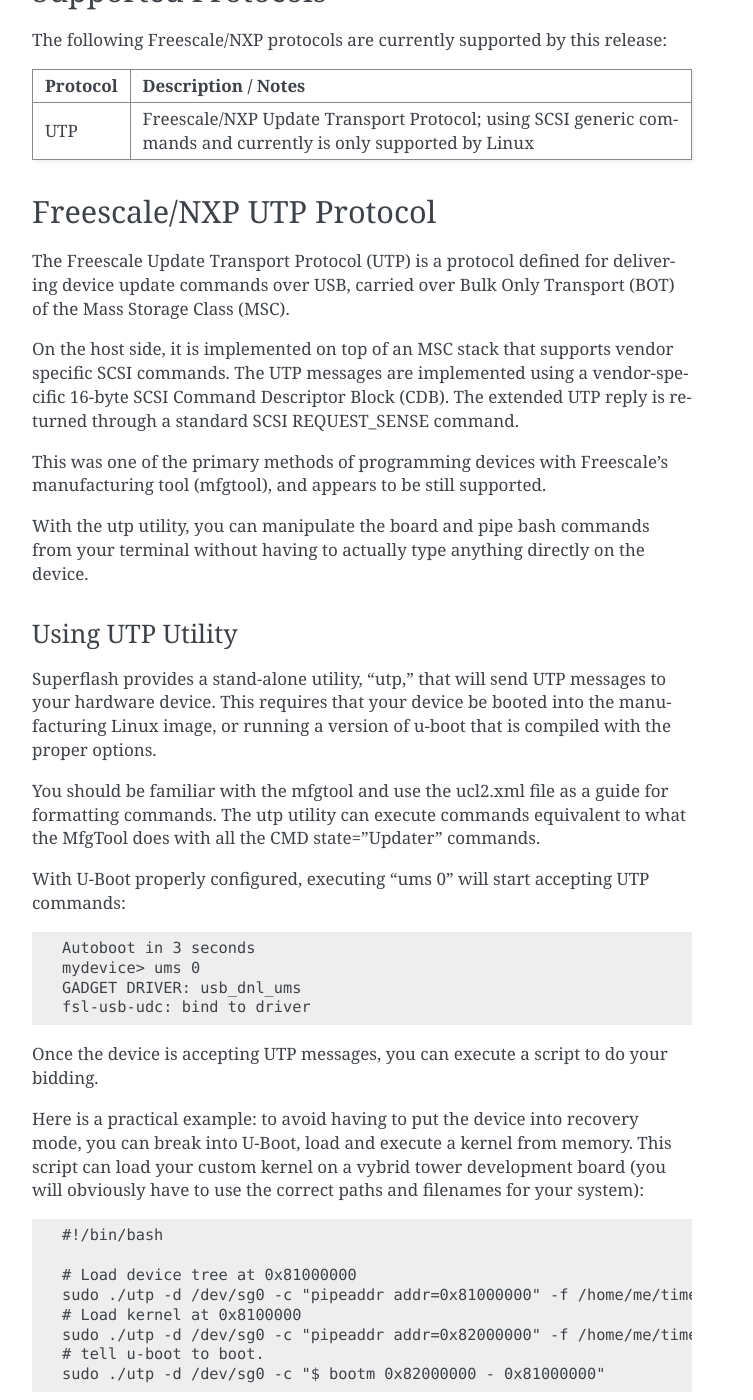
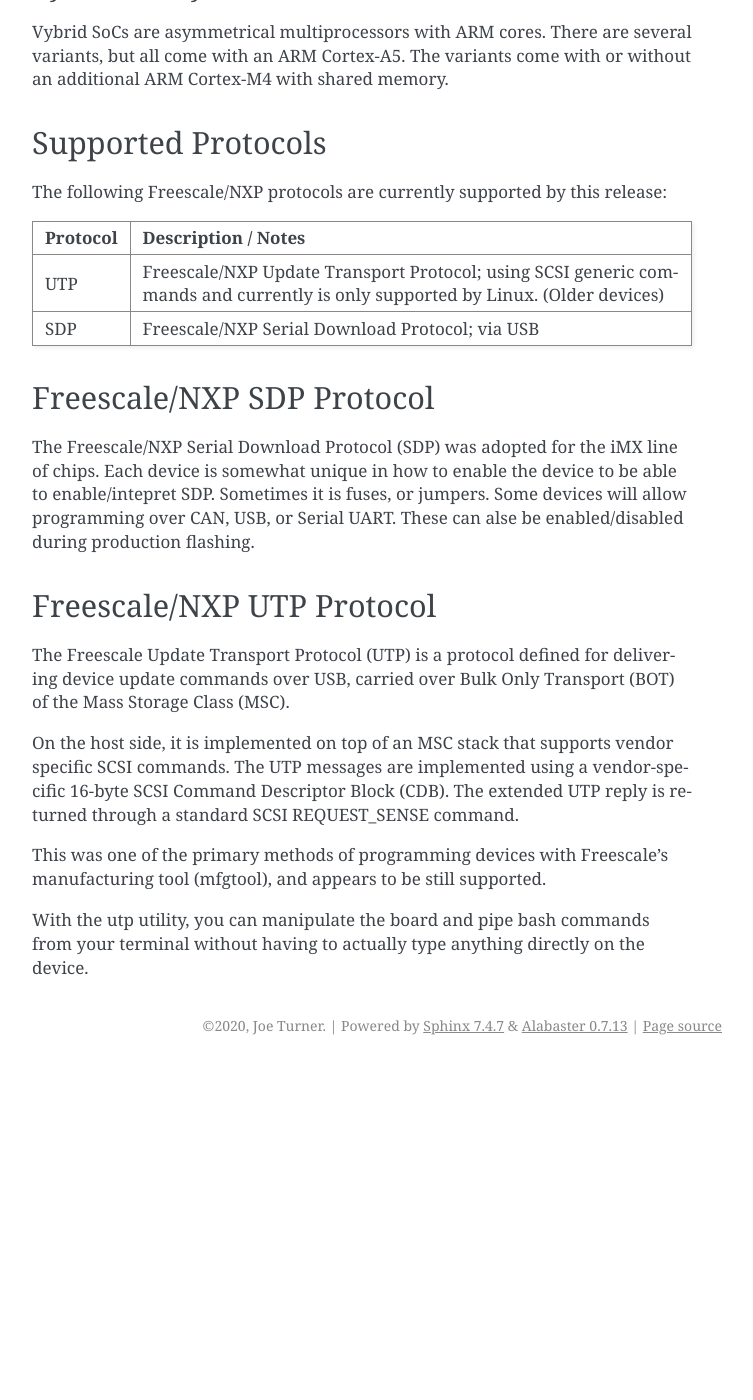
Before and after one commit to IO-Industrial/superflash, a Sphinx documentation site: the page built from doc/nxp.rst, in a window 1280 px wide and 1400 px high, scrolled down 490 px. Shown: the whole window, without its empty margins (388-1141 px from the left). Built offline with Sphinx 7.4.7, drawn with Linux system fonts in a browser that asks for light colours; after the commit the page ends 1555 px from its top, so only the background shows below that; some of the changed text lies outside the part shown.

Commit message:
update documentation
Updated documentation; still in draft state.

```diff
--- a/doc/index.rst
+++ b/doc/index.rst
@@ -7,6 +7,7 @@
 
    intro
    nxp
+   utilities
 
 Indices and tables
 ==================
--- a/doc/nxp.rst
+++ b/doc/nxp.rst
@@ -19,6 +19,12 @@
 | Vybrid        | VF3xx, VF5xx, and VF6xx series over UART (Serial) and USB                  |
 +---------------+----------------------------------------------------------------------------+
 
+Vybrid Family
+^^^^^^^^^^^^^
+Vybrid SoCs are asymmetrical multiprocessors with ARM cores.  There are several variants, but
+all come with an ARM Cortex-A5.  The variants come with or without an additional ARM Cortex-M4
+with shared memory.
+
 Supported Protocols
 -------------------
 The following Freescale/NXP protocols are currently supported by this release:
@@ -27,8 +33,18 @@
 | Protocol      | Description / Notes                                                        |
 +===============+============================================================================+
 | UTP           | Freescale/NXP Update Transport Protocol; using SCSI generic commands and   |
-|               | currently is only supported by Linux                                       |
+|               | currently is only supported by Linux.  (Older devices)                     |
 +---------------+----------------------------------------------------------------------------+
+| SDP           | Freescale/NXP Serial Download Protocol; via USB                            |
++---------------+----------------------------------------------------------------------------+
+
+Freescale/NXP SDP Protocol
+--------------------------
+
+The Freescale/NXP Serial Download Protocol (SDP) was adopted for the iMX line of chips.
+Each device is somewhat unique in how to enable the device to be able to enable/intepret
+SDP.  Sometimes it is fuses, or jumpers.  Some devices will allow programming over CAN, USB,
+or Serial UART.  These can alse be enabled/disabled during production flashing.
 
 Freescale/NXP UTP Protocol
 --------------------------
@@ -50,56 +66,3 @@
 With the utp utility, you can manipulate the board and pipe bash commands
 from your terminal without having to actually type anything directly on the
 device.
-
-Using UTP Utility
-^^^^^^^^^^^^^^^^^
-
-Superflash provides a stand-alone utility, "utp," that will send UTP messages to
-your hardware device.  This requires that your device be booted into the
-manufacturing Linux image, or running a version of u-boot that is compiled
-with the proper options.
-
-You should be familiar with the mfgtool and use the ucl2.xml file as a guide
-for formatting commands.  The utp utility can execute commands equivalent to
-what the MfgTool does with all the CMD state="Updater" commands.
-
-With U-Boot properly configured, executing "ums 0" will start accepting UTP
-commands:
-
-.. code-block:: text
-
-    Autoboot in 3 seconds
-    mydevice> ums 0
-    GADGET DRIVER: usb_dnl_ums
-    fsl-usb-udc: bind to driver
-
-Once the device is accepting UTP messages, you can execute a script to do your
-bidding.
-
-Here is a practical example: to avoid having to put the device into recovery mode, you can break into
-U-Boot, load and execute a kernel from memory.  This script can load your custom
-kernel on a vybrid tower development board (you will obviously have to use the correct paths and filenames for your system):
-
-.. code-block:: text
-
-    #!/bin/bash
-
-    # Load device tree at 0x81000000
-    sudo ./utp -d /dev/sg0 -c "pipeaddr addr=0x81000000" -f /home/me/timesys/twr_vf600/rfs/boot/twr_vf600.dtb
-    # Load kernel at 0x8100000
-    sudo ./utp -d /dev/sg0 -c "pipeaddr addr=0x82000000" -f /home/me/timesys/twr_vf600/rfs/boot/uImage
-    # tell u-boot to boot.
-    sudo ./utp -d /dev/sg0 -c "$ bootm 0x82000000 - 0x81000000"
-
-Note: the commands are piped to a program executing on the device.  Depending on the device, kernel, or U-Boot
-version, the commands may vary.
-
-UTP Usage
-^^^^^^^^^
-
-.. code-block:: text
-
-    USAGE: utp -d <device> -c <command> [-f filename]
-            -d      device (example: /dev/sg0)
-            -c      command to be run on target device
-            -f      file to be sent to target device
```
Also changed, not shown: doc/intro.rst (+13 -0 lines), doc/utilities.rst (added, +55 -0 lines).
